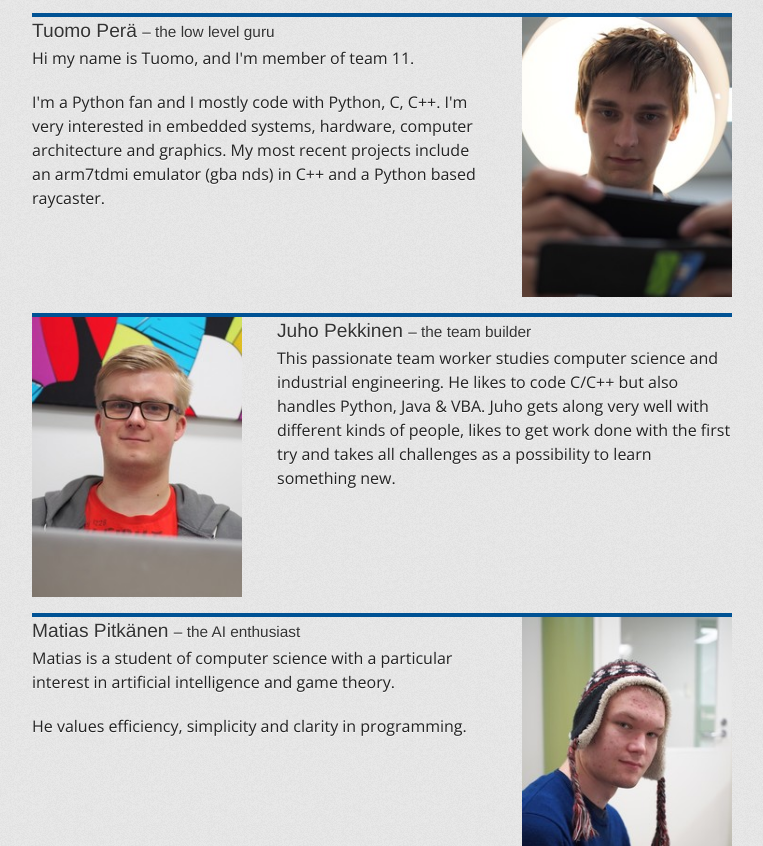
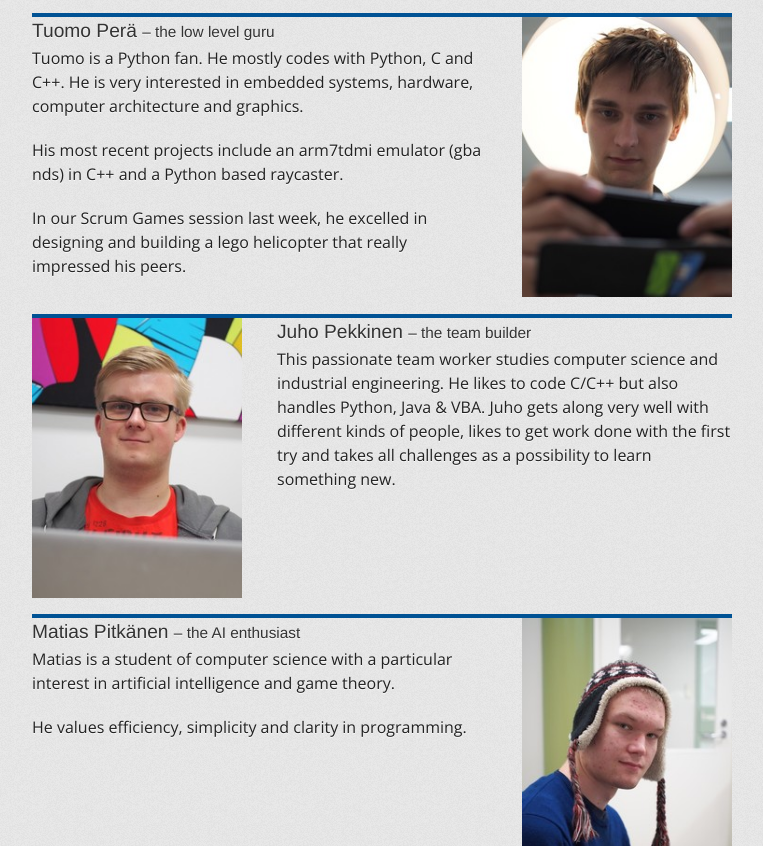
Before and after one commit to sjjsy/neronet, a plain HTML site: page index.html in a window 1280 px wide. Shown: the part 2897-3743 px from the top of the page, without its empty margins (258-1021 px from the left). Drawn offline with nearby package versions, Linux system fonts and the light colour scheme; a web font is replaced by a local one.

Commit message:
Minor work in cohesion.

```diff
--- a/index.html
+++ b/index.html
@@ -224,14 +224,19 @@
               <div>
                 <h2>Tuomo Perä <small>– the low level guru</small></h2>
                 <p>
-                  Hi my name is Tuomo, and I'm member of team 11.
+                  Tuomo is a Python fan.
+                  He mostly codes with Python, C and C++.
+                  He is very interested in embedded systems, hardware,
+                  computer architecture and graphics.
                 </p>
                 <p>
-                  I'm a Python fan and I mostly code with Python, C, C++.
-                  I'm very interested in embedded systems, hardware, computer
-                  architecture and graphics. My most recent projects include
-                  an arm7tdmi emulator (gba nds) in C++ and a Python based
-                  raycaster.
+                  His most recent projects include an arm7tdmi emulator
+                  (gba nds) in C++ and a Python based raycaster.
+                </p>
+                <p>
+                  In our Scrum Games session last week, he excelled in
+                  designing and building a lego helicopter that really
+                  impressed his peers.
                 </p>
               </div>
               <img src="photos/tuomo.jpg" alt="A photo of Tuomo">
```
